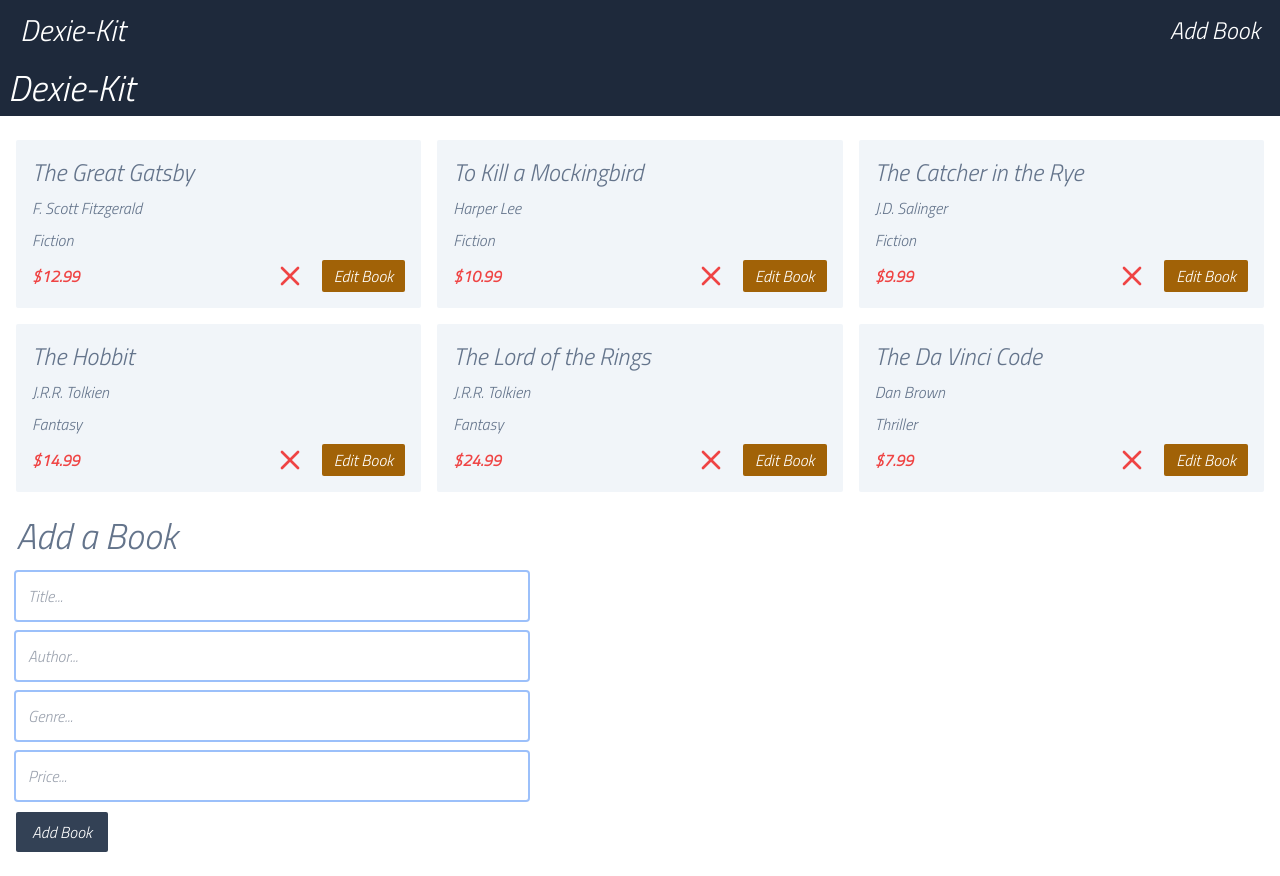
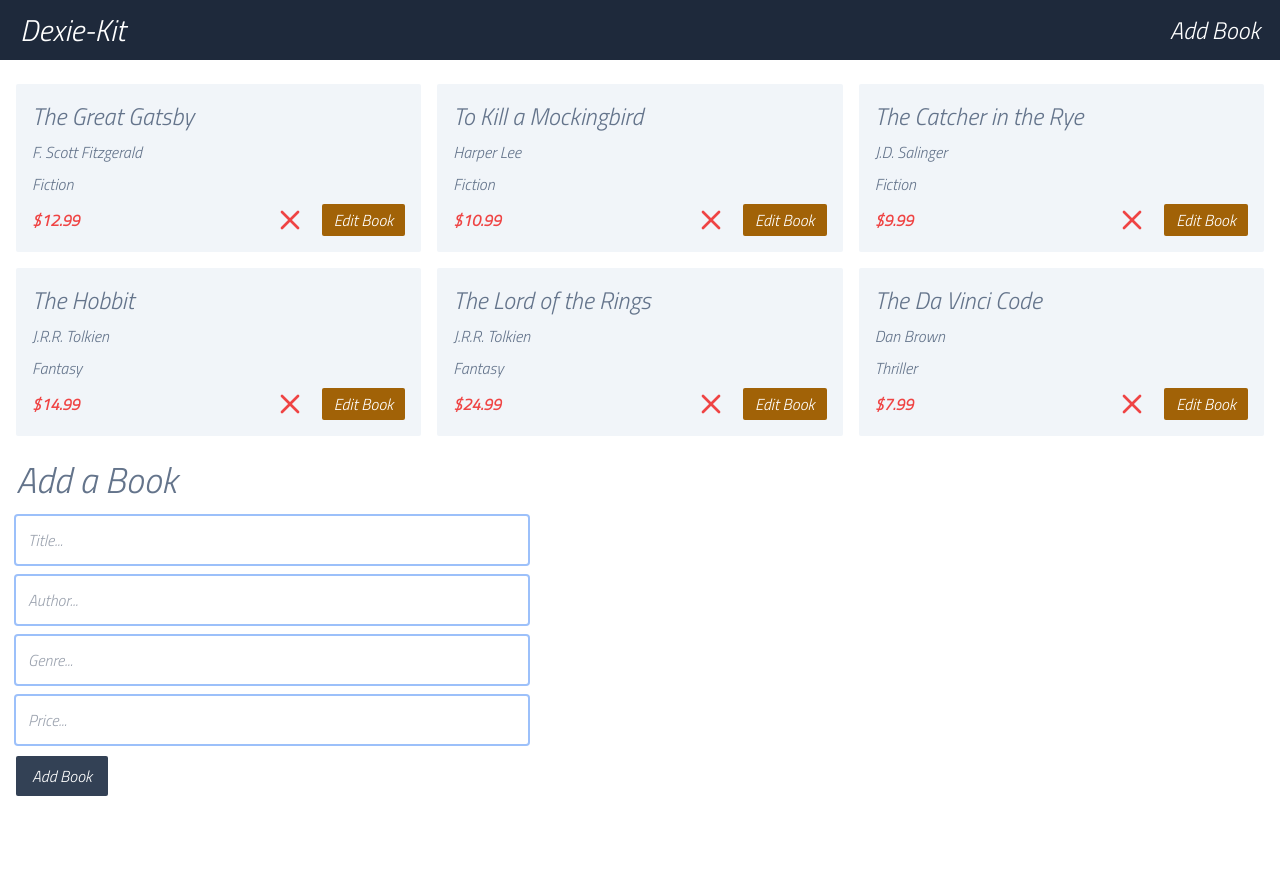
Before and after one commit to Boadzie/dexie-kit, a SvelteKit app: page / in a window 1280 px wide. After the commit the page ends 820 px from the top, so only its background shows below. Built offline with nearby package versions, Linux system fonts and the light colour scheme.

Commit message:
Remove header from +page.svelte and add it to layout

```diff
--- a/src/routes/+page.svelte
+++ b/src/routes/+page.svelte
@@ -30,7 +30,6 @@
 </script>
 
 <section class="container text-slate-500 mx-auto px-0 ">
-	<h1 class="bg-slate-800 text-white p-2 text-4xl ">Dexie-Kit</h1>
 	<div class="mt-6 mx-4 grid grid-cols-1 lg:grid-cols-3 gap-4">
 		{#if $books}
 			{#each $books as book}
@@ -71,7 +70,7 @@
 			{/each}
 		{/if}
 	</div>
-	<div class="mx-4 m-6">
+	<div id="addBook" class="mx-4 m-6">
 		<h1 class="text-4xl my-4">Add a Book</h1>
 		<form on:submit|preventDefault={handleSubmit} class="flex flex-wrap gap-3 max-w-lg" action="">
 			<input
```
